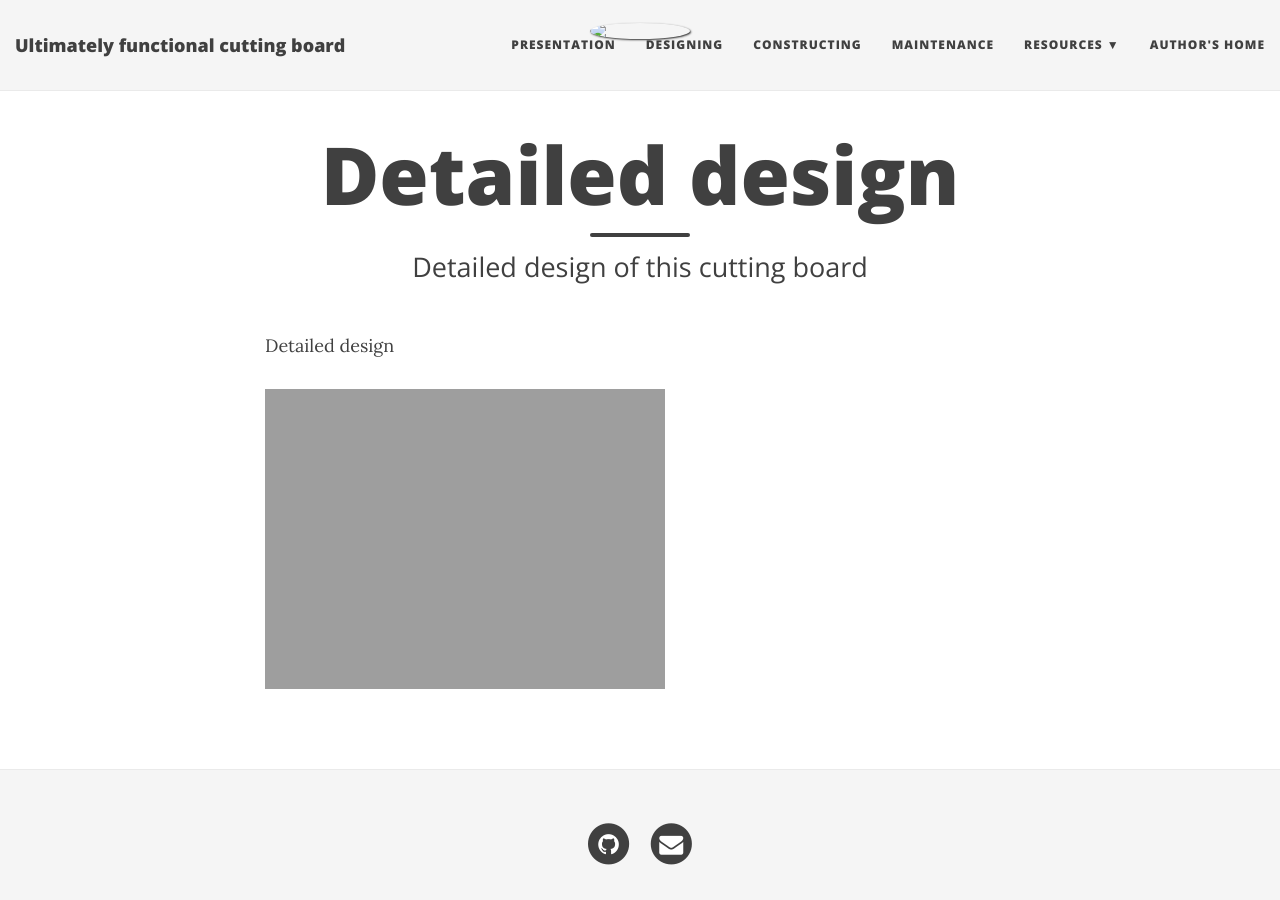
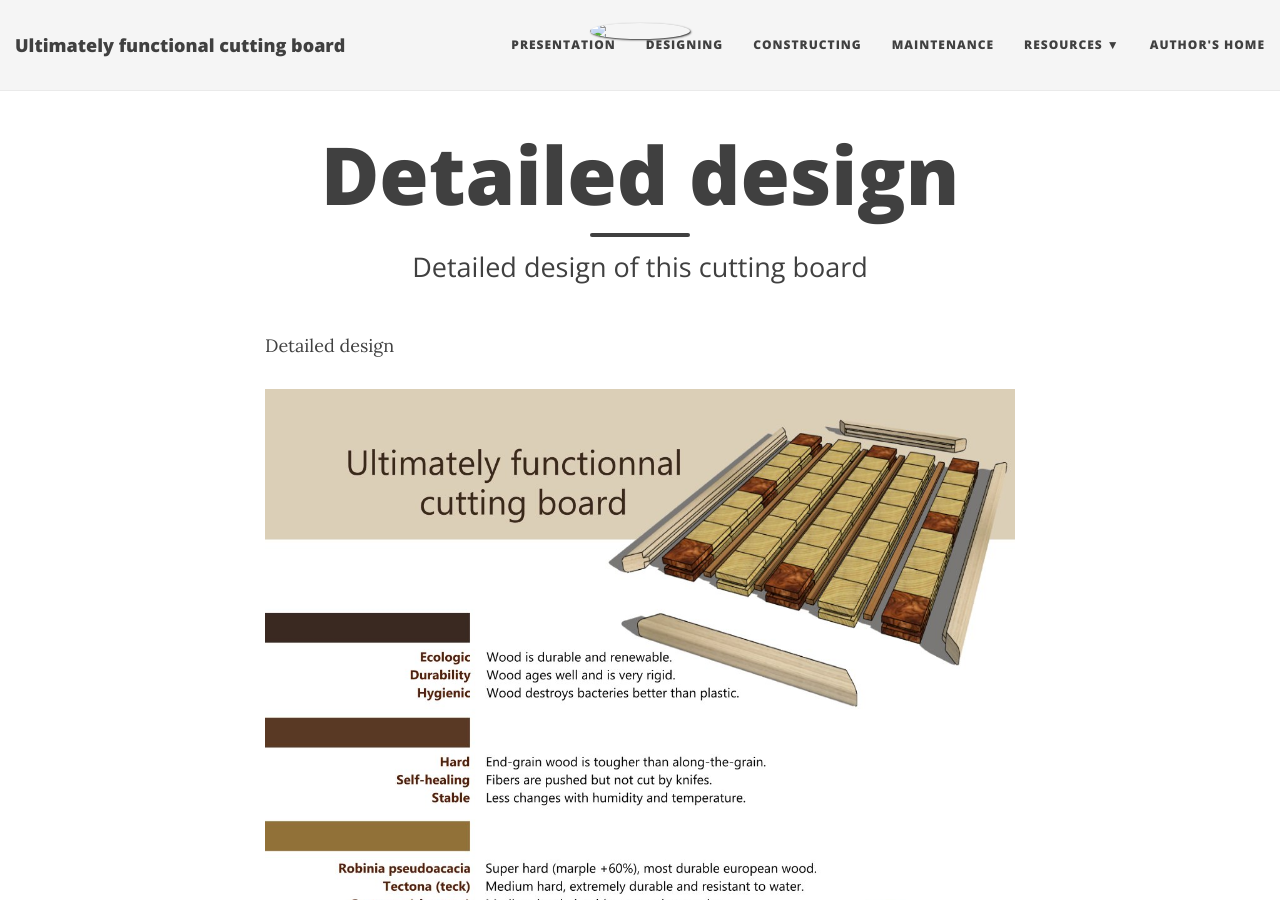
Before and after one commit to Remi-C/ultimately_functional_cutting_board, a Jekyll site: the page built from designing.md, in a window 1280 px wide and 900 px high. Built offline with Jekyll 4.4.1, drawn with Linux system fonts in a browser that asks for light colours; nearby versions of some CDN libraries.

Commit message:
website : design : back again at jpg

```diff
--- a/designing.md
+++ b/designing.md
@@ -6,4 +6,4 @@ subtitle: Detailed design of this cutting board
 
 Detailed design
 
-![The design choices and advantages]({{site.url}}/img/design/illustration/design_principles_RG.png)
+![The design choices and advantages]({{site.url}}/img/design/illustration/design_principles_RG.jpg)
```
